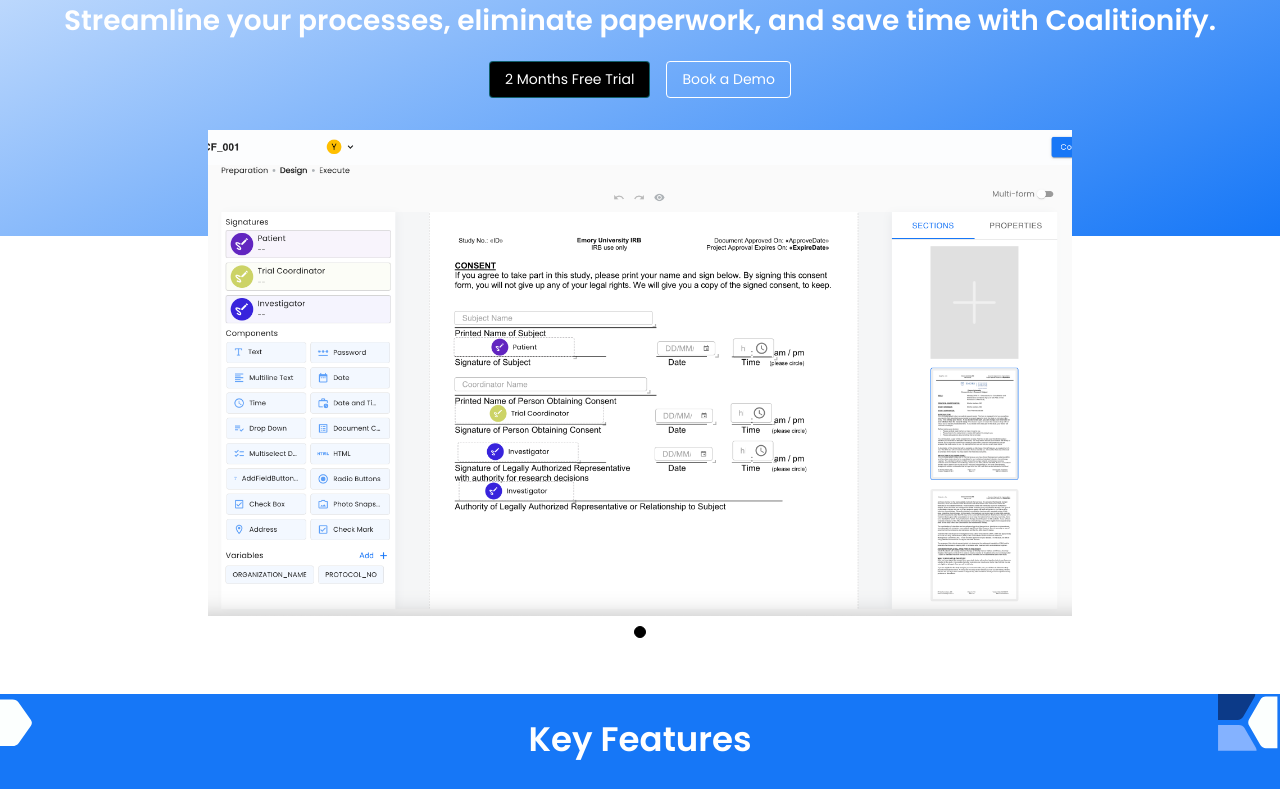
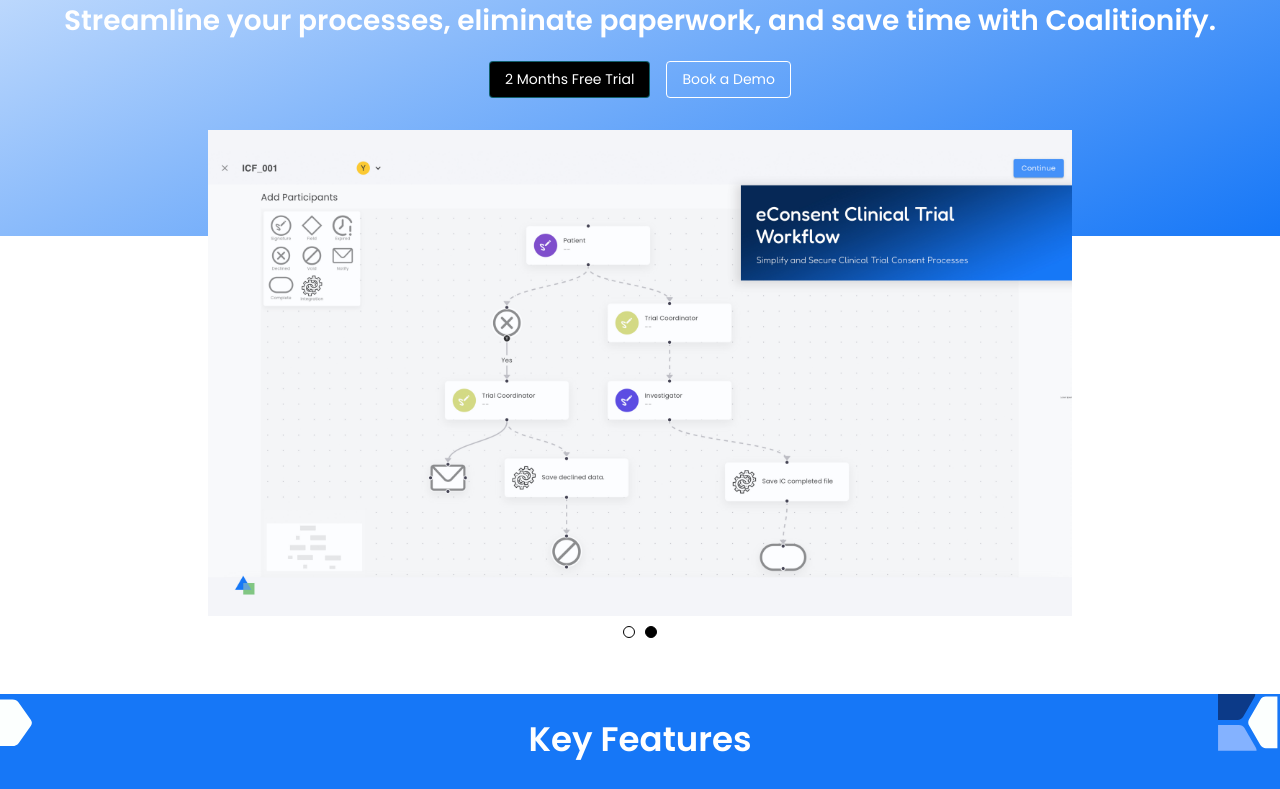
Before and after one commit to 8shivram8/cms-docker-test, a React (Create React App) app: page / in a window 1280 px wide. Shown: the part 324-1113 px from the top of the page. Built offline with nearby package versions, Linux system fonts and the light colour scheme.

Commit message:
added banner imgs

```diff
--- a/src/new components/MainScreen.jsx
+++ b/src/new components/MainScreen.jsx
@@ -1,8 +1,8 @@
 import React, { useState } from 'react';
 import { Box, Button, Typography, Container, Grid, useTheme, useMediaQuery, MenuItem, IconButton, Menu } from '@mui/material';
 import workflowImg from '../assets/poster2.png';
-import img1 from '../assets/newworkflow.jpg';
-import img2 from '../assets/sliderImages/savetime.webp';
+import img1 from '../assets/banner images/banner1.jpg';
+import img2 from '../assets/banner images/banner2.jpg';
 import img3 from '../assets/sliderImages/gogreen.webp';
 import LanguageIcon from '@mui/icons-material/Language';
 import { FlagIcon } from 'react-flag-kit';
@@ -40,8 +40,8 @@
         handleCountryChange(countryCode);
         handleClose();
     };
-    // const images = [workflowImg, img2, img3];
-    const images = [workflowImg];
+    const images = [img1, img2];
+    // const images = [workflowImg];
 
     const scrollToContactForm = () => {
         scroller.scrollTo('contactForm', {
--- a/src/new components/StyledMultiline.jsx
+++ b/src/new components/StyledMultiline.jsx
@@ -1,7 +1,7 @@
 import { styled, TextField } from "@mui/material";
 
 const StyledMultiline = styled(TextField)(({ theme }) => ({
-    backgroundColor: 'rgba(255, 255, 255, 0.5)', // Background with opacity
+    backgroundColor: 'rgba(255, 255, 255, 0.2)', // Background with opacity
     borderRadius: '8px',
     '& .MuiInputBase-root': {
         border: 'none',
--- a/src/new components/StyledTextfield.jsx
+++ b/src/new components/StyledTextfield.jsx
@@ -1,7 +1,7 @@
 import { styled, TextField } from "@mui/material";
 
 const StyledTextField = styled(TextField)(({ theme }) => ({
-    backgroundColor: 'rgba(255, 255, 255, 0.5)',  // White background with 50% opacity
+    backgroundColor: 'rgba(255, 255, 255, 0.2)',  // White background with 50% opacity
     borderRadius: '8px',
     height: '40px',  // Slightly decrease the height
     '& .MuiInputBase-root': {
```
Also changed, not shown: src/assets/banner images/banner1.jpg (added), src/assets/banner images/banner2.jpg (added).
